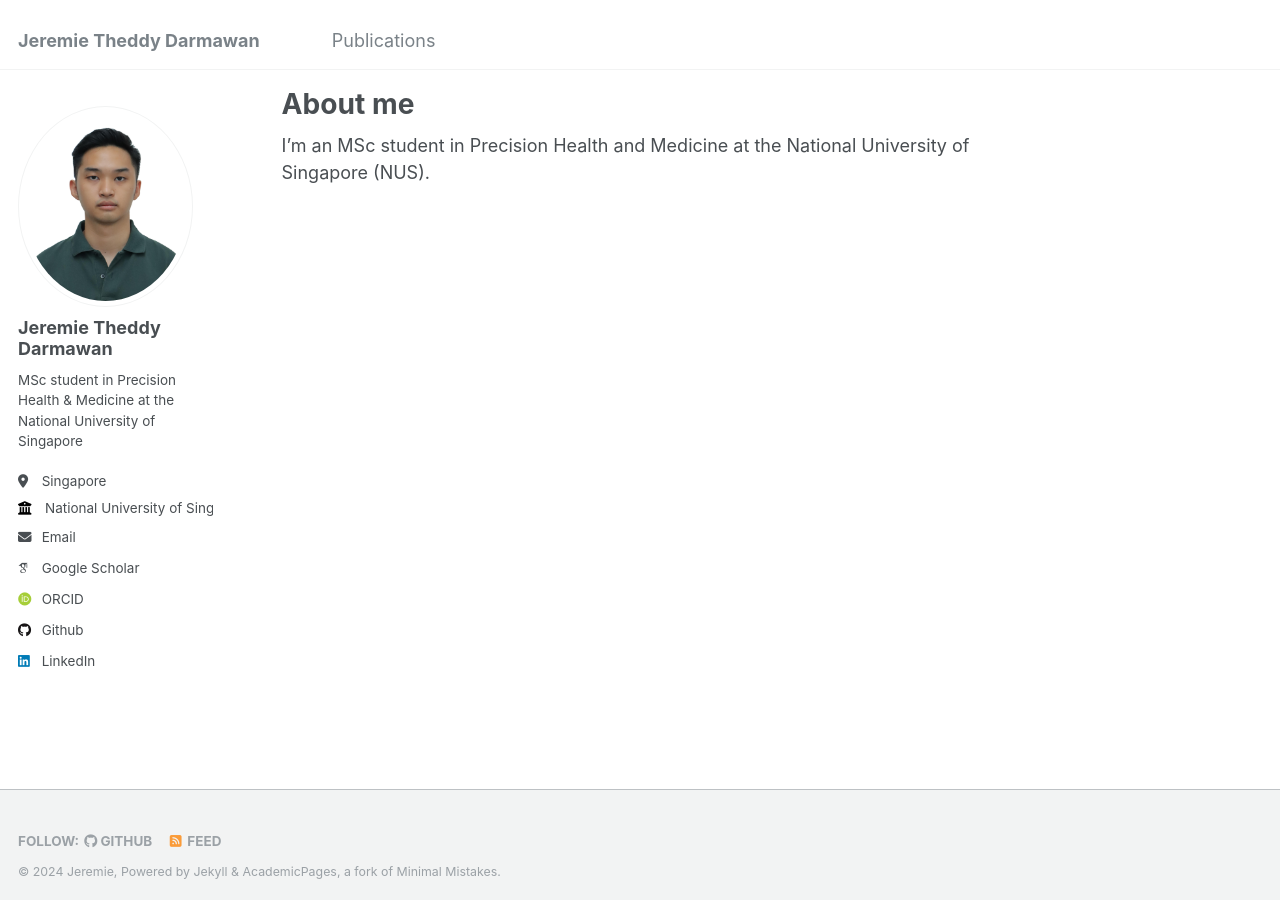
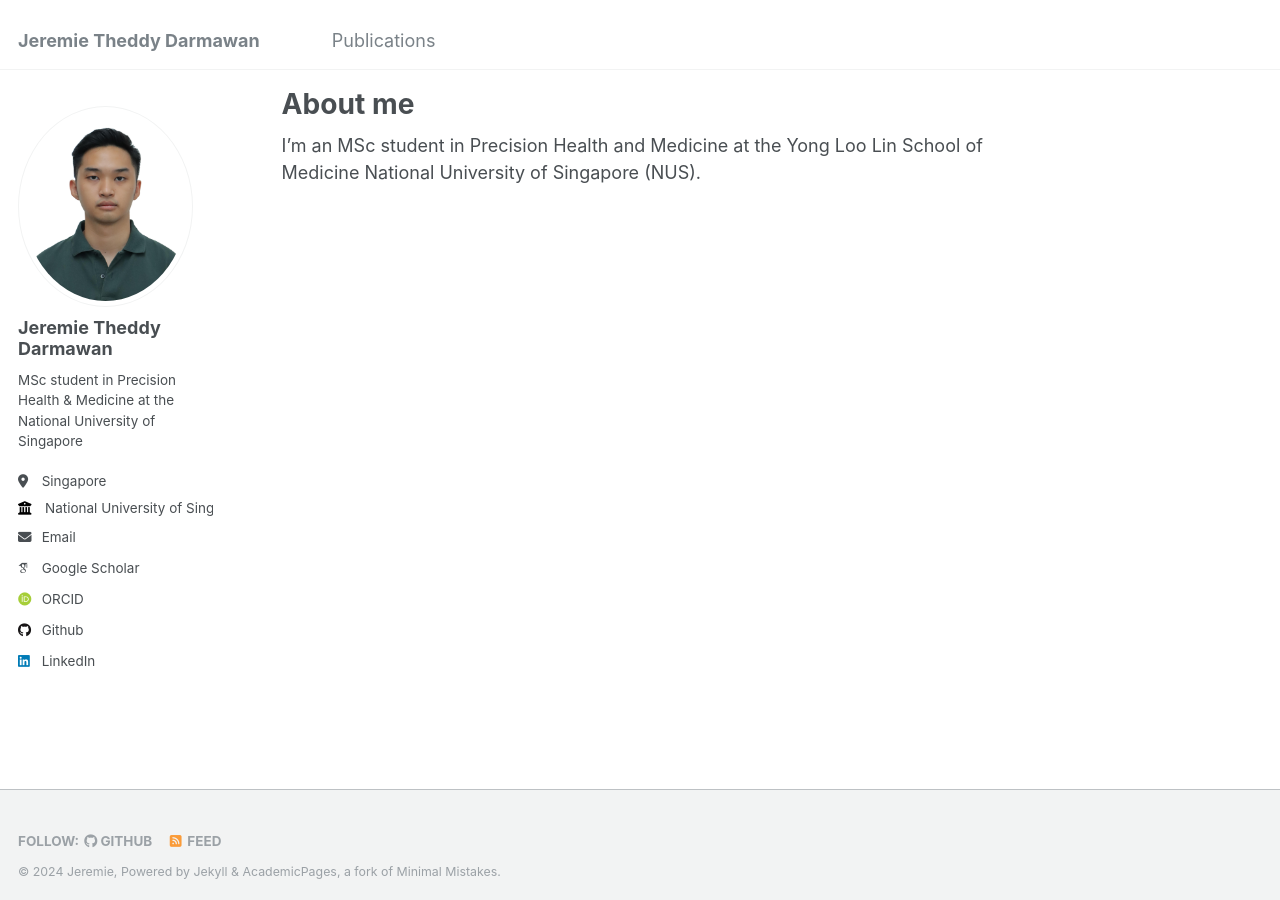
Before and after one commit to jeremietd/jeremietd.github.io, a Jekyll site: the page built from _pages/about.md, in a window 1280 px wide and 900 px high. Built offline with Jekyll 4.4.1, drawn with Linux system fonts in a browser that asks for light colours; some web fonts are replaced.

Commit message:
Update about.md

```diff
--- a/_pages/about.md
+++ b/_pages/about.md
@@ -7,4 +7,4 @@ redirect_from:
   - /about.html
 ---
 
-I'm an MSc student in Precision Health and Medicine at the National University of Singapore (NUS).
+I'm an MSc student in Precision Health and Medicine at the Yong Loo Lin School of Medicine National University of Singapore (NUS).
```
